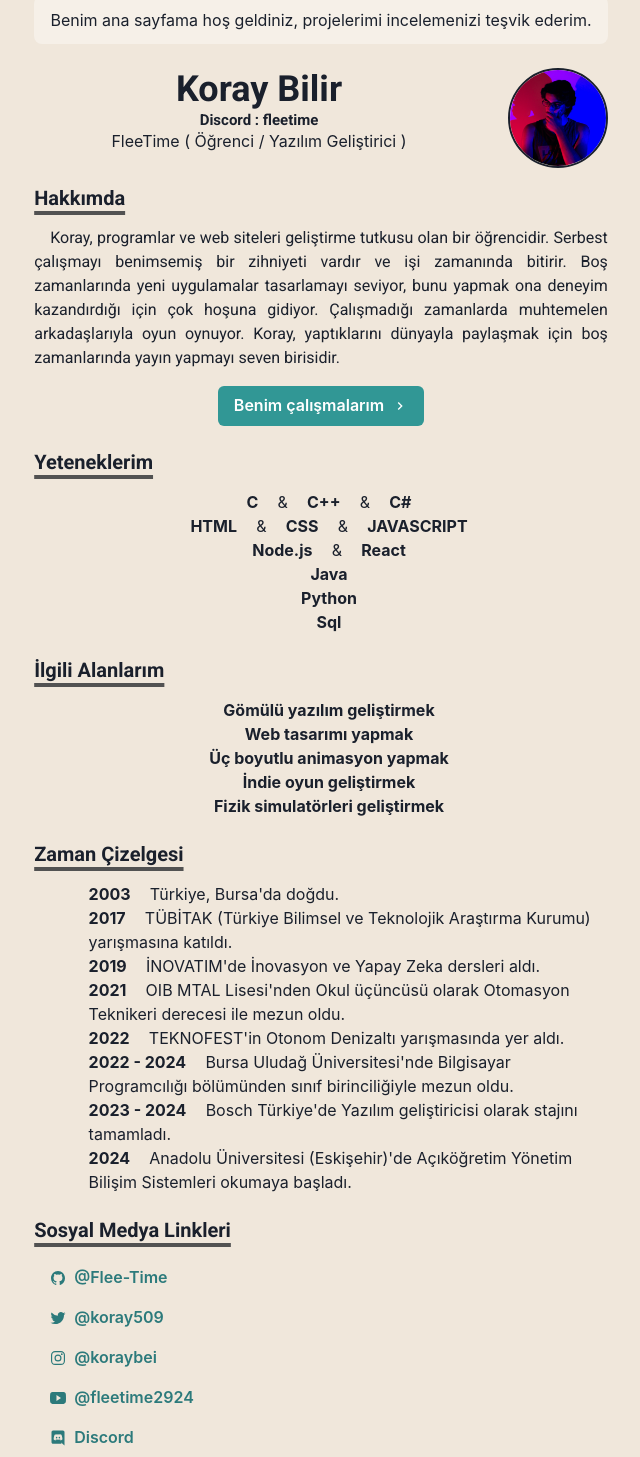
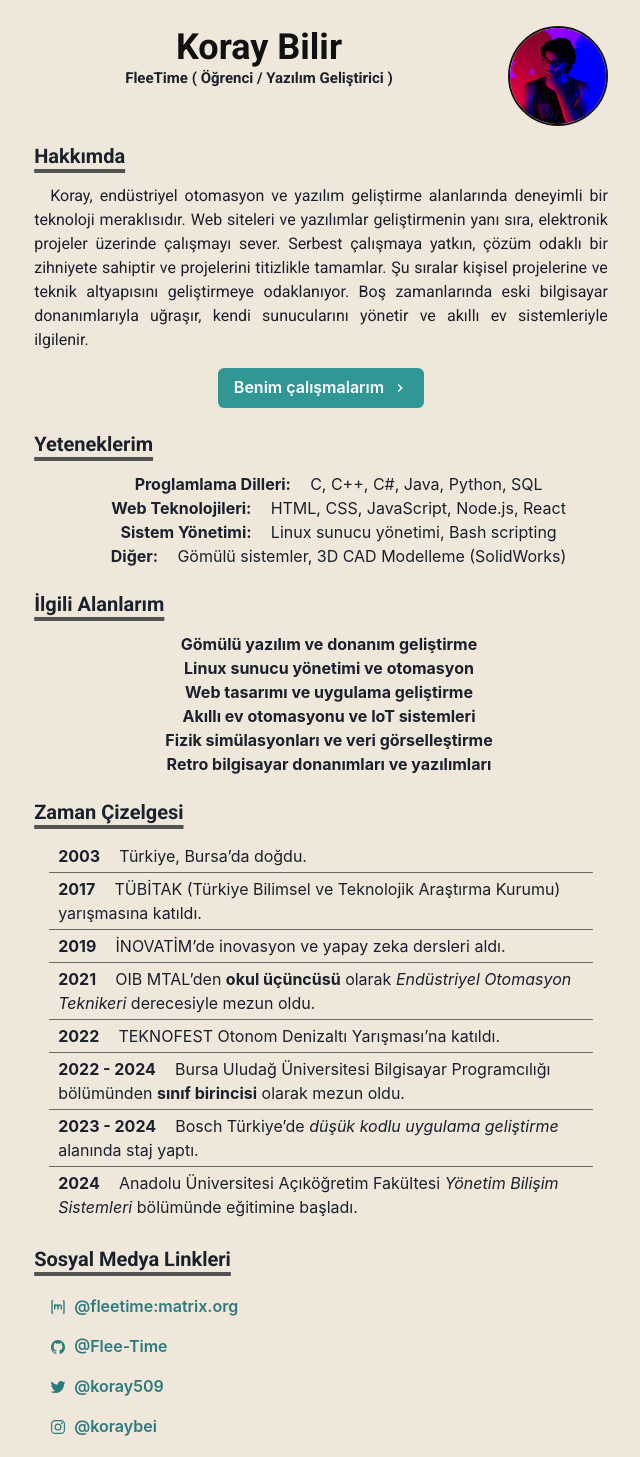
Before and after one commit to Flee-Time/homepage, a Next.js app: page / in a window 1280 px wide. Shown: the part 60-1517 px from the top of the page, without its empty margins (319-959 px from the left). Built offline with nearby package versions, Linux system fonts and the light colour scheme.

Commit message:
updated webpage

```diff
--- a/components/bio.js
+++ b/components/bio.js
@@ -1,10 +1,11 @@
-import { Box } from '@chakra-ui/react'
+import { Box, Divider, useColorModeValue } from '@chakra-ui/react'
 import styled from '@emotion/styled'
 
 export const BioSection = styled(Box)`
-    padding-left: 3.4em;
-    text-ident: -3.4em;
-
+    padding-left: 1.5em;
+    text-ident: -1.5em;
+    padding-bottom: 0.25em;
+    padding-top: 0.25em;
 `
 
 export const BioYear = styled.span`
@@ -15,7 +16,6 @@ export const BioYear = styled.span`
 export const AbSection = styled(Box)`
     padding-left: 0em;
     text-ident: 0em;
-
 `
 
 export const Abilities = styled.span`
@@ -23,3 +23,7 @@ export const Abilities = styled.span`
     margin-right: 1.2em;
     padding-left: 1.2em;
 `
+
+export const BioDiv = () => (
+    <Divider width={'95%'} mx={'auto'} bgColor={useColorModeValue('#111111', '#525252')} borderColor={useColorModeValue('#111111', '#525252')} borderRadius={'1px'}/>
+)
--- a/pages/index.js
+++ b/pages/index.js
@@ -1,34 +1,31 @@
-import { Container, Box, Heading, Image, useColorModeValue, Button, List, ListItem, Link, Icon } from '@chakra-ui/react'
+import { Container, Box, Heading, Image, useColorModeValue, Button, List, ListItem, Link, Icon, Divider } from '@chakra-ui/react'
 import { ChevronRightIcon } from '@chakra-ui/icons'
 import NextLink from 'next/link'
 import Section from '../components/section'
 import { Paragraph , Centered_Paragraph } from '../components/paragraph'
-import { BioYear, BioSection, AbSection, Abilities } from '../components/bio'
+import { BioYear, BioSection, AbSection, Abilities, BioDiv } from '../components/bio'
 import { IoLogoTwitter, IoLogoInstagram, IoLogoGithub, IoLogoDiscord, IoLogoYoutube } from 'react-icons/io5'
+import { TbBrandMatrix } from "react-icons/tb";
 import Layout from '../components/layouts/article'
 
 const Home = () => {
     return (
         <Layout title="Anasayfa">
             <Container>
-                <Box borderRadius="lg" bg={useColorModeValue('whiteAlpha.500', '#7289DA')} p={3} mb={6} align="center">
-                    Benim ana sayfama hoş geldiniz, projelerimi incelemenizi teşvik ederim.
-                </Box>
-
-                <Box display={{md:'flex'}}>
+                <Box display={{md:'flex'}} style={{marginTop:'30px'}}>
                     <Box flexGrow={1}>
-                        <Heading as="h2" variant="page-title" color={useColorModeValue('#11111', '#7289DA')} align="center">
+                        <Heading as="h2" variant="page-title" color={useColorModeValue('#111111', '#7289DA')} align="center">
                             Koray Bilir
                         </Heading>
-                        <Heading as="h2" variant="page-title" color={useColorModeValue('#11111', '#7289DA')} fontSize={15} align="center">
+                        {/* <Heading as="h2" variant="page-title" color={useColorModeValue('#111111', '#7289DA')} fontSize={15} align="center">
                             Discord : fleetime
+                        </Heading> */}
+                        <Heading as="h3" fontSize={15} align="center">
+                            FleeTime ( Öğrenci / Yazılım Geliştirici )
                         </Heading>
-                        <p align="center">
-                            FleeTime ( Öğrenci / Yazılım Geliştirici )
-                        </p>
                     </Box>
                     <Box flexShrink={0} mt={{base: 4, md: 0}} ml={{md: 6}} align="center" >
-                        <Image borderColor={useColorModeValue('gray.800', 'purple')} borderWidth={2} borderStyle="solid" maxWidth="100px" display="inline-block" borderRadius="full" src="images/profile-picture.jpg" alt="Profile Image" />
+                        <Image borderColor={useColorModeValue('#111111', '#7289DA')} borderWidth={2} borderStyle="solid" maxWidth="100px" display="inline-block" borderRadius="full" src="images/profile-picture.jpg" alt="Profile Image" />
                     </Box>
                 </Box>
                 <Section delay={0.1}>
@@ -36,12 +33,11 @@ const Home = () => {
                         Hakkımda
                     </Heading>
                     <Paragraph>
-                        Koray, programlar ve web siteleri geliştirme tutkusu olan bir öğrencidir.
-                        Serbest çalışmayı benimsemiş bir zihniyeti vardır ve işi zamanında bitirir.
-                        Boş zamanlarında yeni uygulamalar tasarlamayı seviyor,
-                        bunu yapmak ona deneyim kazandırdığı için çok hoşuna gidiyor.
-                        Çalışmadığı zamanlarda muhtemelen arkadaşlarıyla oyun oynuyor.
-                        Koray, yaptıklarını dünyayla paylaşmak için boş zamanlarında yayın yapmayı seven birisidir.
+                    Koray, endüstriyel otomasyon ve yazılım geliştirme alanlarında deneyimli bir teknoloji meraklısıdır.
+                    Web siteleri ve yazılımlar geliştirmenin yanı sıra, elektronik projeler üzerinde çalışmayı sever.
+                    Serbest çalışmaya yatkın, çözüm odaklı bir zihniyete sahiptir ve projelerini titizlikle tamamlar.
+                    Şu sıralar kişisel projelerine ve teknik altyapısını geliştirmeye odaklanıyor.
+                    Boş zamanlarında eski bilgisayar donanımlarıyla uğraşır, kendi sunucularını yönetir ve akıllı ev sistemleriyle ilgilenir.
                     </Paragraph>
                     <Box align="center" my={4}>
                         <NextLink href="/projects">
@@ -57,32 +53,20 @@ const Home = () => {
                     </Heading>
                     <Centered_Paragraph>
                         <AbSection>
-                            <Abilities>C</Abilities>
-                            &
-                            <Abilities>C++</Abilities>
-                            &
-                            <Abilities>C#</Abilities>
+                            <Abilities>Proglamlama Dilleri:</Abilities>
+                            C, C++, C#, Java, Python, SQL
                         </AbSection>
                         <AbSection>
-                            <Abilities>HTML</Abilities>
-                            &
-                            <Abilities>CSS</Abilities>
-                            &
-                            <Abilities>JAVASCRIPT</Abilities>
+                            <Abilities>Web Teknolojileri:</Abilities>
+                            HTML, CSS, JavaScript, Node.js, React
                         </AbSection>
                         <AbSection>
-                            <Abilities>Node.js</Abilities>
-                            &
-                            <Abilities>React</Abilities>
+                            <Abilities>Sistem Yönetimi:</Abilities>
+                            Linux sunucu yönetimi, Bash scripting
                         </AbSection>
                         <AbSection>
-                            <Abilities>Java</Abilities>
-                        </AbSection>
-                        <AbSection>
-                            <Abilities>Python</Abilities>
-                        </AbSection>
-                        <AbSection>
-                            <Abilities>Sql</Abilities>
+                            <Abilities>Diğer:</Abilities>
+                            Gömülü sistemler, 3D CAD Modelleme (SolidWorks)
                         </AbSection>
                     </Centered_Paragraph>
                 </Section>
@@ -92,19 +76,22 @@ const Home = () => {
                     </Heading>
                     <Centered_Paragraph>
                         <AbSection>
-                            <Abilities>Gömülü yazılım geliştirmek</Abilities>
+                            <Abilities>Gömülü yazılım ve donanım geliştirme</Abilities>
                         </AbSection>
                         <AbSection>
-                            <Abilities>Web tasarımı yapmak</Abilities>
+                            <Abilities>Linux sunucu yönetimi ve otomasyon</Abilities>
                         </AbSection>
                         <AbSection>
-                            <Abilities>Üç boyutlu animasyon yapmak</Abilities>
+                            <Abilities>Web tasarımı ve uygulama geliştirme</Abilities>
                         </AbSection>
                         <AbSection>
-                            <Abilities>İndie oyun geliştirmek</Abilities>
+                            <Abilities>Akıllı ev otomasyonu ve IoT sistemleri</Abilities>
                         </AbSection>
                         <AbSection>
-                            <Abilities>Fizik simulatörleri geliştirmek</Abilities>
+                            <Abilities>Fizik simülasyonları ve veri görselleştirme</Abilities>
+                        </AbSection>
+                        <AbSection>
+                            <Abilities>Retro bilgisayar donanımları ve yazılımları</Abilities>
                         </AbSection>
                     </Centered_Paragraph>
                 </Section>
@@ -114,35 +101,42 @@ const Home = () => {
                     </Heading>
                     <BioSection>
                         <BioYear>2003</BioYear>
-                        Türkiye, Bursa'da doğdu.
+                        Türkiye, Bursa’da doğdu.
                     </BioSection>
+                    <BioDiv/>
                     <BioSection>
                         <BioYear>2017</BioYear>
                         TÜBİTAK (Türkiye Bilimsel ve Teknolojik Araştırma Kurumu) yarışmasına katıldı.
                     </BioSection>
+                    <BioDiv/>
                     <BioSection>
                         <BioYear>2019</BioYear>
-                        İNOVATIM'de İnovasyon ve Yapay Zeka dersleri aldı.
+                        İNOVATİM’de inovasyon ve yapay zeka dersleri aldı.
                     </BioSection>
+                    <BioDiv/>
                     <BioSection>
                         <BioYear>2021</BioYear>
-                        OIB MTAL Lisesi'nden Okul üçüncüsü olarak Otomasyon Teknikeri derecesi ile mezun oldu.
+                        OIB MTAL’den <b>okul üçüncüsü</b> olarak <i>Endüstriyel Otomasyon Teknikeri</i> derecesiyle mezun oldu.
                     </BioSection>
+                    <BioDiv/>
                     <BioSection>
                         <BioYear>2022</BioYear>
-                        TEKNOFEST'in Otonom Denizaltı yarışmasında yer aldı.
+                        TEKNOFEST Otonom Denizaltı Yarışması’na katıldı.
                     </BioSection>
+                    <BioDiv/>
                     <BioSection>
                         <BioYear>2022 - 2024</BioYear>
-                        Bursa Uludağ Üniversitesi'nde Bilgisayar Programcılığı bölümünden sınıf birinciliğiyle mezun oldu.
+                        Bursa Uludağ Üniversitesi Bilgisayar Programcılığı bölümünden <b>sınıf birincisi</b> olarak mezun oldu.
                     </BioSection>
+                    <BioDiv/>
                     <BioSection>
                         <BioYear>2023 - 2024</BioYear>
-                        Bosch Türkiye'de Yazılım geliştiricisi olarak stajını tamamladı.
+                        Bosch Türkiye’de <i>düşük kodlu uygulama geliştirme</i> alanında staj yaptı.
                     </BioSection>
+                    <BioDiv/>
                     <BioSection>
                         <BioYear>2024</BioYear>
-                        Anadolu Üniversitesi (Eskişehir)'de Açıköğretim Yönetim Bilişim Sistemleri okumaya başladı.
+                        Anadolu Üniversitesi Açıköğretim Fakültesi <i>Yönetim Bilişim Sistemleri</i> bölümünde eğitimine başladı.
                     </BioSection>
                 </Section>
                 <Section delay={0.5}>
@@ -150,6 +144,13 @@ const Home = () => {
                         Sosyal Medya Linkleri
                     </Heading>
                     <List>
+                        <ListItem>
+                            <Link href="https://matrix.to/#/@fleetime:matrix.org" target="_blank">
+                                <Button variant="ghost" colorScheme="teal" leftIcon={<Icon as={TbBrandMatrix} />}>
+                                    @fleetime:matrix.org
+                                </Button>
+                            </Link>
+                        </ListItem>
                         <ListItem>
                             <Link href="https://github.com/flee-time" target="_blank">
                                 <Button variant="ghost" colorScheme="teal" leftIcon={<Icon as={IoLogoGithub} />}>
@@ -178,13 +179,13 @@ const Home = () => {
                                 </Button>
                             </Link>
                         </ListItem>
-                        <ListItem>
+                        {/* <ListItem>
                             <Link href="https://discord.gg/S4UPxYsJDr" target="_blank">
                                 <Button variant="ghost" colorScheme="teal" leftIcon={<Icon as={IoLogoDiscord} />}>
                                     Discord
                                 </Button>
                             </Link>
-                        </ListItem>
+                        </ListItem> */}
                     </List>
                 </Section>
             </Container>
```
